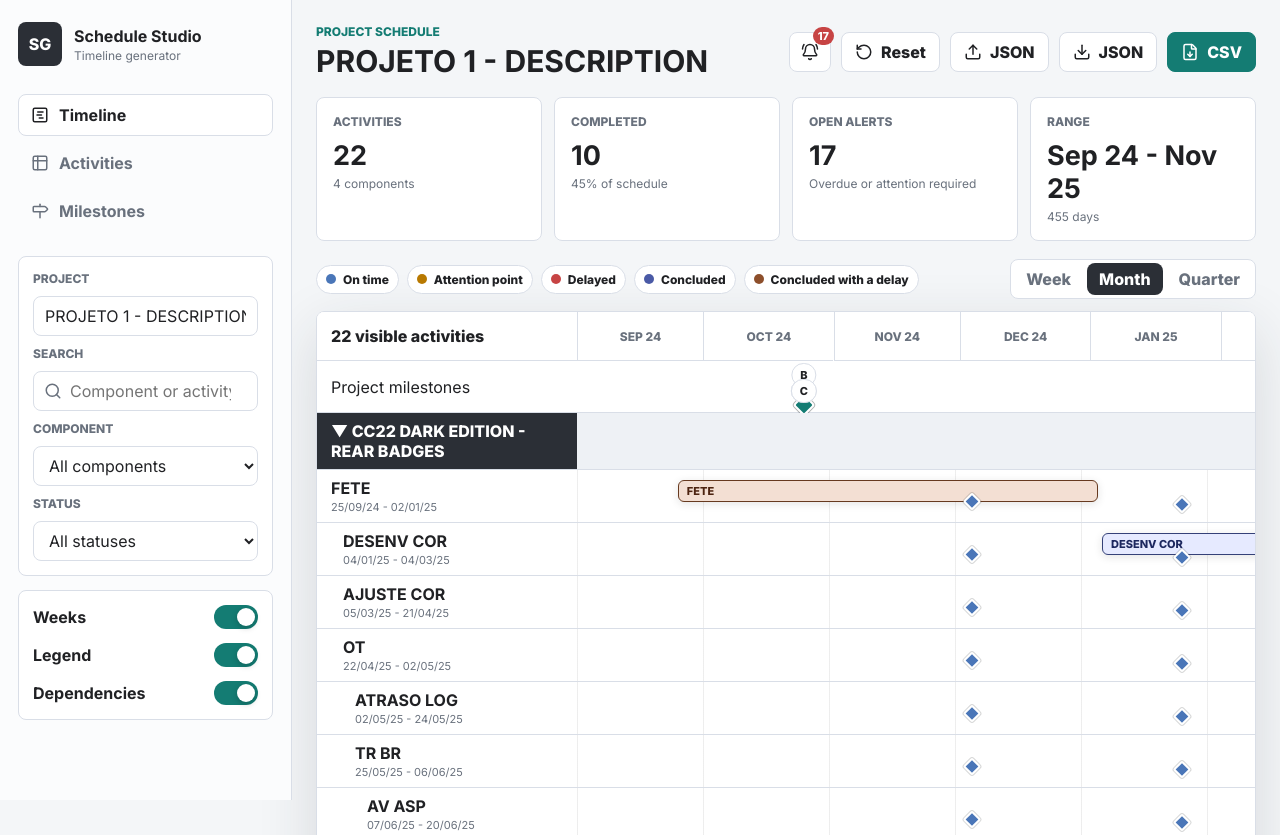
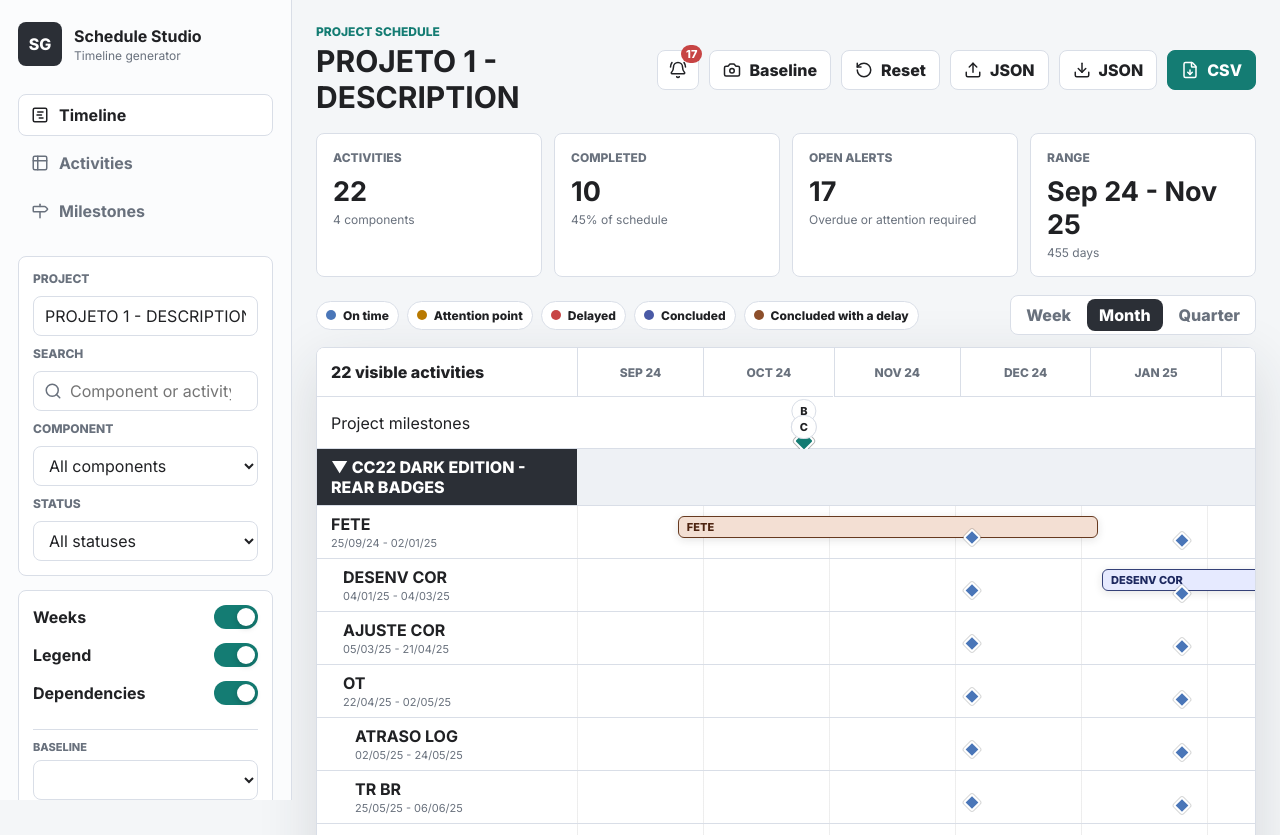
Before and after one commit to thiagolibrelon/schedule-generator-css, a plain HTML site: page index.html in a window 1280 px wide. Shown: the top 835 px of the page. Drawn offline with nearby package versions, Linux system fonts and the light colour scheme.

Commit message:
Update index.html

```diff
--- a/index.html
+++ b/index.html
@@ -81,6 +81,11 @@
               <span></span>
             </label>
           </div>
+          <div class="baseline-control">
+            <label>Baseline</label>
+            <select id="baselineSelector"></select>
+          </div>
+
         </div>
       </aside>
 
@@ -94,6 +99,9 @@
             <button class="icon-button" id="alertsButton" title="Alerts">
               <i data-lucide="bell-ring"></i>
               <span id="alertCount">0</span>
+            </button>
+            <button class="secondary-button" id="captureBaselineButton">
+              <i data-lucide="camera"></i>Baseline
             </button>
             <button class="secondary-button" id="resetButton">
               <i data-lucide="rotate-ccw"></i>
```
